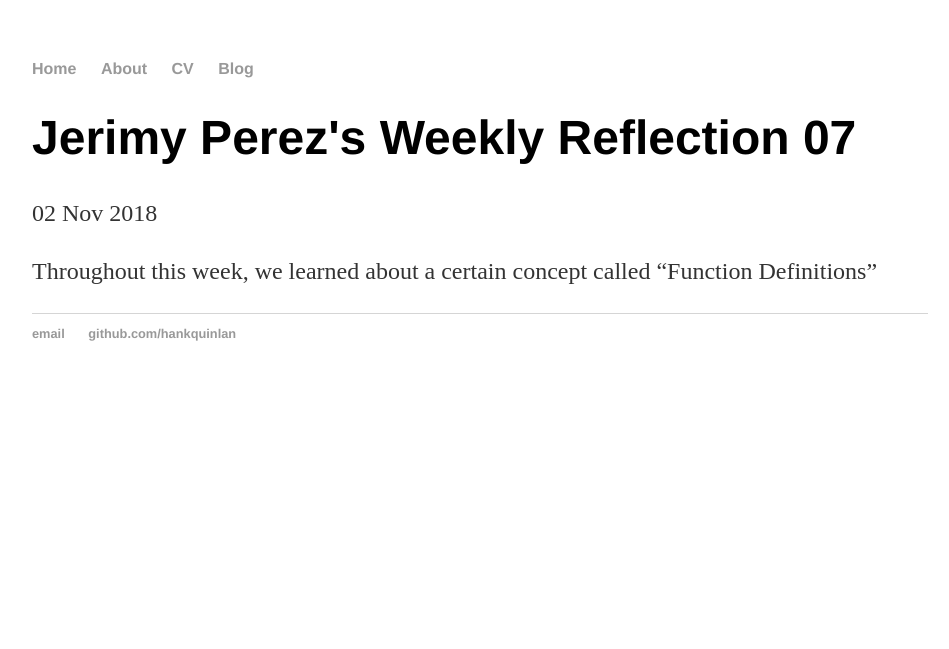
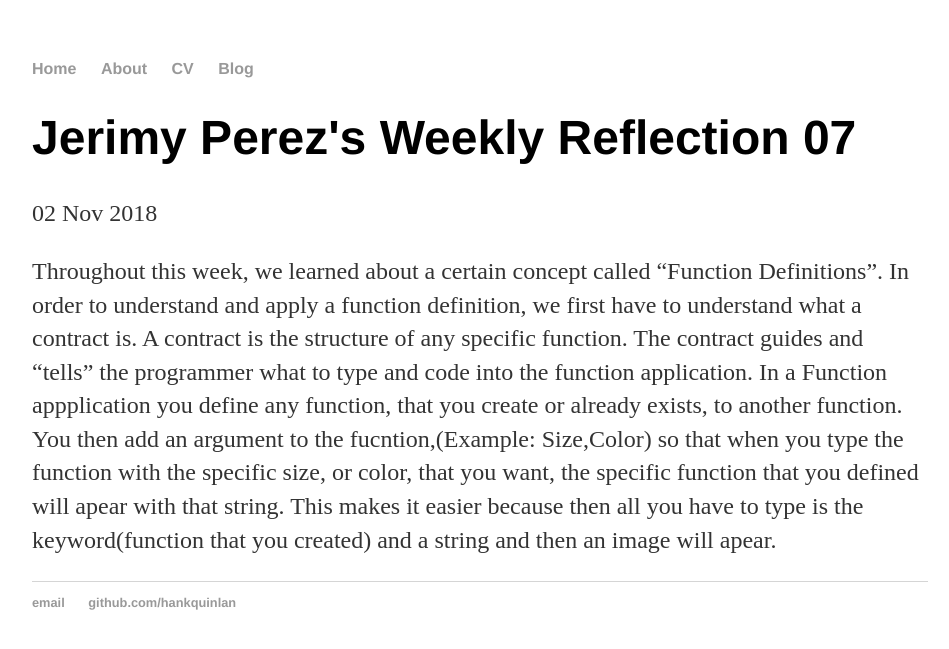
Before and after one commit to Jerimyp1996/Jerimyp1996.github.io, a Jekyll site: the page built from _posts/2018-11-2-weekly-reflection-07.md, in a window 1280 px wide. Shown: the top 649 px of the page, without its empty margins (160-1109 px from the left). Built offline with Jekyll 4.4.1, drawn with Linux system fonts in a browser that asks for light colours.

Commit message:
Update 2018-11-2-weekly-reflection-07.md

```diff
--- a/_posts/2018-11-2-weekly-reflection-07.md
+++ b/_posts/2018-11-2-weekly-reflection-07.md
@@ -4,4 +4,4 @@
 date: 2018-11-2
 ---
 
-Throughout this week, we learned about a certain concept called "Function Definitions"
+Throughout this week, we learned about a certain concept called "Function Definitions". In order to understand and apply a function definition, we first have to understand what a contract is. A contract is the structure of any specific function. The contract guides and "tells" the programmer what to type and code into the function application. In a Function appplication you define any function, that you create or already exists, to another function. You then add an argument to the fucntion,(Example: Size,Color) so that when you type the function with the specific size, or color, that you want, the specific function that you defined will apear with that string. This makes it easier because then all you have to type is the keyword(function that you created) and a string and then an image will apear.
```
